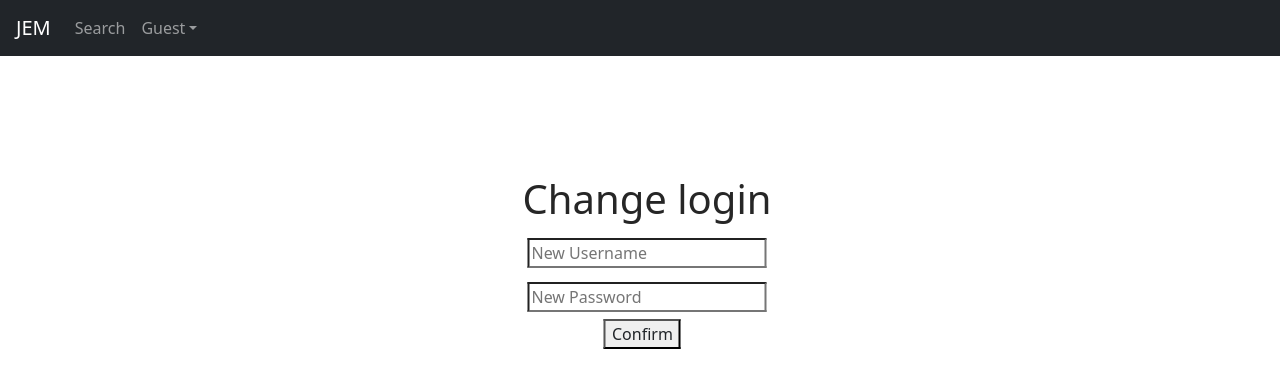
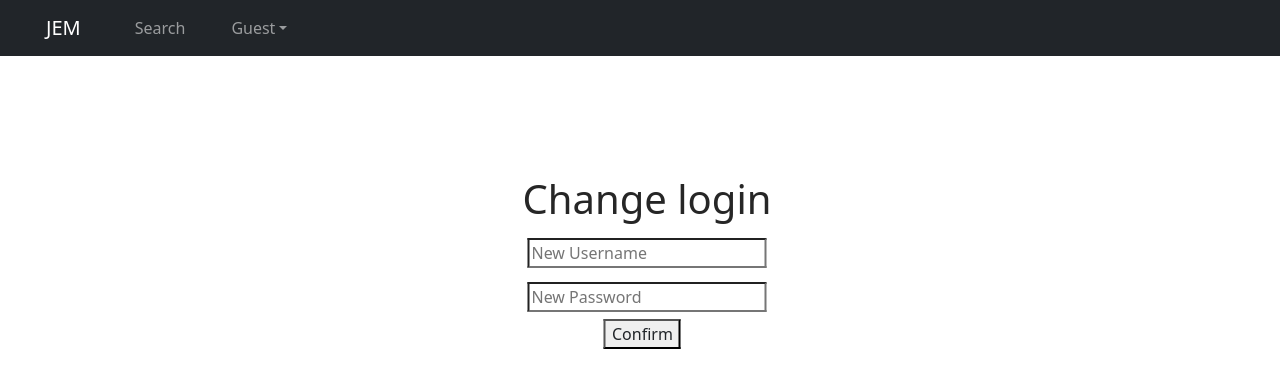
Before and after one commit to joakim-abra/drinkapp-react, a React (Create React App) app: page /settings in a window 1280 px wide. Shown: the top 388 px of the page. Built offline with nearby package versions, Linux system fonts and the light colour scheme.

Commit message:
lite små fix

```diff
--- a/src/components/navigation/NavigationApp.css
+++ b/src/components/navigation/NavigationApp.css
@@ -11,6 +11,22 @@
 }
 
 .nav-right{
-  justify-content: flex-end;
+  justify-content: center;
 
 }
+
+.App{
+  text-align: center;
+  justify-content: center;
+  display:flex;
+  width: 100%;
+
+}
+
+.navbar{
+  align-items: center;
+  display: flex;
+  width: 100%;
+  justify-content: center;
+  text-indent: 30px;
+}
--- a/src/components/navigation/NavigationApp.js
+++ b/src/components/navigation/NavigationApp.js
@@ -49,7 +49,7 @@ export const NavigationApp = () => {
 
         return (
           <div className="App">
-            <Navbar bg="dark" variant="dark" sticky="top">
+            <Navbar className="navbar" bg="dark" variant="dark" sticky="top">
               <Navbar.Brand className="nav">
                 JEM
               </Navbar.Brand>
--- a/src/view/settingsview/SettingsView.js
+++ b/src/view/settingsview/SettingsView.js
@@ -24,8 +24,8 @@ export const SettingsView = () => {
             const {data} = await DrinkAPIService.EditUser(newUser);
             localStorage.setItem(LocalStorage.Id, data?.id)
             localStorage.setItem(LocalStorage.Username, data?.username)
+            return true;
 
-            return true;
         }catch(error){
             console.log('error')
             console.log(error)
```
